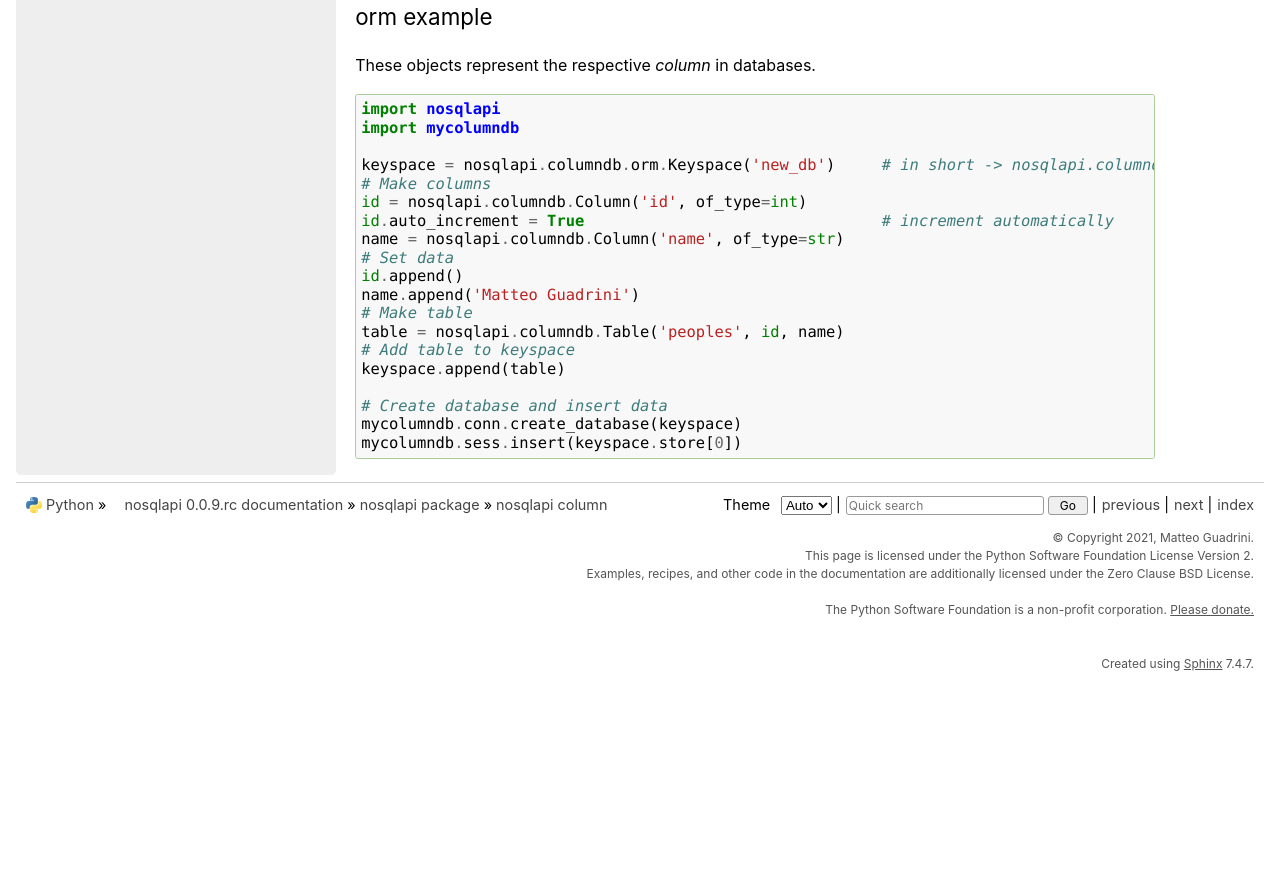
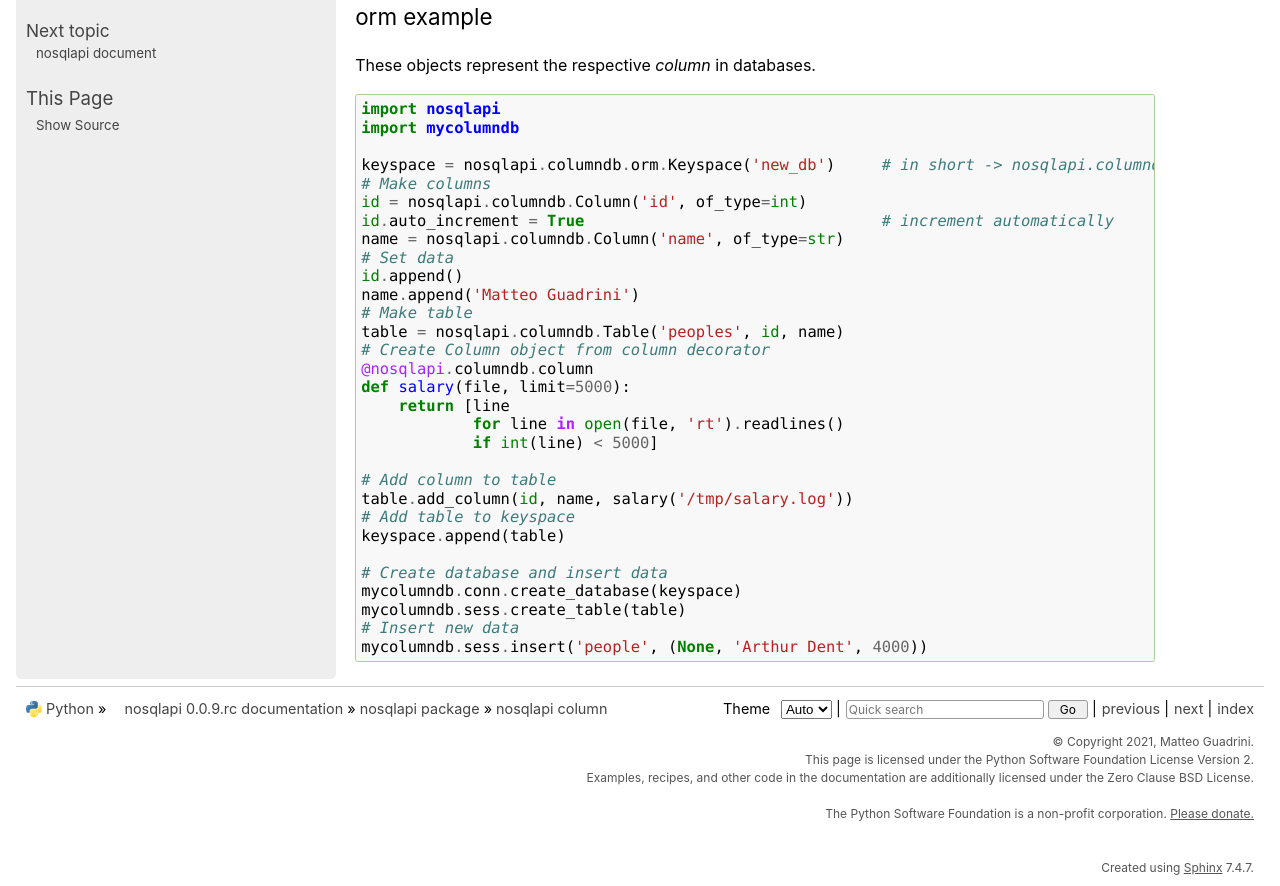
Before and after one commit to MatteoGuadrini/nosqlapi, a Sphinx documentation site: the page built from docs/source/nosqlapi_column.rst, in a window 1280 px wide and 900 px high, scrolled down 1198 px, cut to the strip 14-900 px from the top of the window. Built offline with Sphinx 7.4.7, drawn with Linux system fonts in a browser that asks for light colours; before the commit the page ends 1894 px from its top, so only the background shows below that.

Commit message:
Add column decorator example

```diff
--- a/docs/source/nosqlapi_column.rst
+++ b/docs/source/nosqlapi_column.rst
@@ -78,9 +78,20 @@
     name.append('Matteo Guadrini')
     # Make table
     table = nosqlapi.columndb.Table('peoples', id, name)
+    # Create Column object from column decorator
+    @nosqlapi.columndb.column
+    def salary(file, limit=5000):
+        return [line
+                for line in open(file, 'rt').readlines()
+                if int(line) < 5000]
+
+    # Add column to table
+    table.add_column(id, name, salary('/tmp/salary.log'))
     # Add table to keyspace
     keyspace.append(table)
 
     # Create database and insert data
     mycolumndb.conn.create_database(keyspace)
-    mycolumndb.sess.insert(keyspace.store[0])
+    mycolumndb.sess.create_table(table)
+    # Insert new data
+    mycolumndb.sess.insert('people', (None, 'Arthur Dent', 4000))
```
